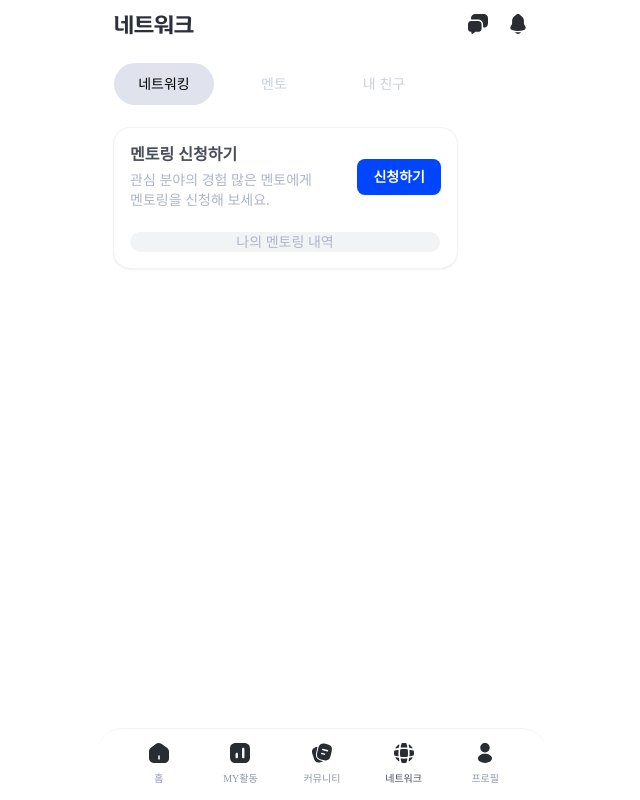
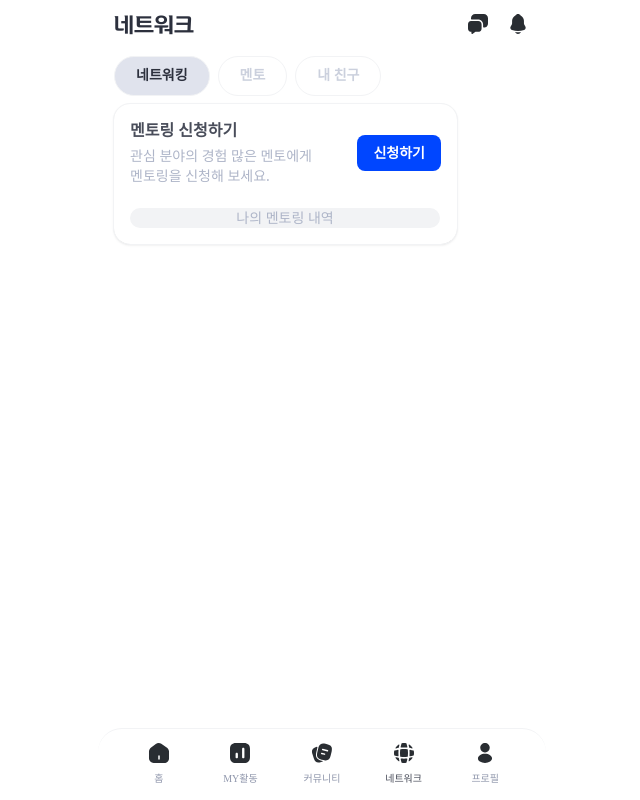
Before and after one commit to hyphens-shinhan/front-end, a Next.js app in the folder hyphens-shinhan/: page /network in a window 1280 px wide. Shown: the whole page, without its empty margins (318-958 px from the left). Built offline with nearby package versions, Linux system fonts and the light colour scheme; no server answers; a web font is replaced by a local one.

Commit message:
feat: NetworkingTabs, NearbyFriendsSection, MentoringApplicationCard 컴포넌트 리디자인

```diff
--- a/hyphens-shinhan/src/components/network/MentoringApplicationCard.tsx
+++ b/hyphens-shinhan/src/components/network/MentoringApplicationCard.tsx
@@ -1,41 +1,51 @@
 'use client'
 
 import { useRouter } from 'next/navigation'
+import Button from '@/components/common/Button'
 import { Icon } from '@/components/common/Icon'
 import { ROUTES } from '@/constants'
+import { cn } from '@/utils/cn'
 
+/** 멘토링 신청/내역 카드 */
 export default function MentoringApplicationCard() {
   const router = useRouter()
 
   return (
-    <div className="bg-white rounded-2xl border border-grey-2 shadow-none p-4 sm:p-5">
-      <div className="flex items-center justify-between gap-9 mb-2.5">
-        <div className="flex flex-col gap-1.5">
-          <h3 className="font-semibold text-base text-grey-10 leading-[22px]">
-            멘토링 신청하기
-          </h3>
-          <p className="text-sm text-grey-7 leading-5">
-            전장학생 및 전문 멘토 연결
-          </p>
+    <div className={styles.card}>
+      <div className={styles.header}>
+        <div className={styles.titleBlock}>
+          <h3 className={styles.title}>멘토링 신청하기</h3>
+          <p className={styles.subtitle}>OB선배, 전문 멘토님과의 멘토링</p>
         </div>
-        <button
-          type="button"
+        <Button
+          label="신청하기"
+          size="S"
+          type="primary"
+          className="px-2.5"
           onClick={() => router.push(ROUTES.MENTORS.QUESTIONNAIRE)}
-          className="px-5 py-2.5 bg-primary-shinhanblue text-white font-semibold text-sm leading-5 rounded-lg hover:opacity-90 transition-colors shrink-0"
-        >
-          신청하기
-        </button>
+        />
       </div>
       <button
         type="button"
         onClick={() => router.push(ROUTES.MENTORS.HISTORY)}
-        className="w-full flex items-center justify-between bg-grey-2 rounded-xl px-4 py-3 hover:bg-grey-3 transition-colors"
+        className={styles.historyButton}
       >
-        <span className="font-medium text-base text-grey-10 leading-[22px]">
-          나의 멘토링 내역
-        </span>
-        <Icon name="IconLLineArrowRight" size={20} className="text-grey-5" />
+        <span className={styles.historyLabel}>나의 멘토링 내역</span>
+        <Icon name="IconLLineArrowRight" size={20} className={styles.historyIcon} />
       </button>
     </div>
   )
 }
+
+const styles = {
+  card: cn('bg-white rounded-[16px] border border-grey-2 shadow-none px-4 py-4.5'),
+  header: cn('flex items-center justify-between gap-9 mb-2.5'),
+  titleBlock: cn('flex flex-col gap-1.5'),
+  title: cn('title-16 text-grey-11'),
+  subtitle: cn('body-8 text-grey-9'),
+  historyButton: cn(
+    'w-full flex items-center justify-between bg-grey-2 rounded-[16px] px-4 py-3.5 hover:bg-grey-3 transition-colors active:scale-96',
+  ),
+  historyLabel: cn('body-5 text-grey-10'),
+  historyIcon: cn('text-grey-5'),
+}
--- a/hyphens-shinhan/src/components/network/NearbyFriendsSection.tsx
+++ b/hyphens-shinhan/src/components/network/NearbyFriendsSection.tsx
@@ -13,6 +13,7 @@ interface NearbyFriendsSectionProps {
   currentLocation?: Location
 }
 
+/** 주변 친구 목록 */
 export default function NearbyFriendsSection({
   onToggleMap,
   people: peopleProp,
@@ -22,34 +23,36 @@ export default function NearbyFriendsSection({
   const currentLocation = currentLocationProp ?? CURRENT_LOCATION
 
   return (
-    <div className="space-y-3">
+    <div className={styles.container}>
+      <div className={styles.sectionTitleBlock}>
+        <h2 className={styles.sectionTitle}>추천 친구를 살펴봐요</h2>
+      </div>
       <button
         type="button"
-        className="w-full flex items-center justify-between px-4 hover:opacity-80 transition-opacity"
+        className={styles.rowButton}
         onClick={onToggleMap}
       >
-        <h2 className="font-semibold text-lg text-grey-10 leading-[22px]">
-          추천 친구를 살펴봐요
-        </h2>
-        <Icon name="IconLLineArrowRight" size={20} className="text-grey-5" />
+        <h3 className={styles.subsectionTitle}>나와 가까운</h3>
+        <Icon name="IconLLineArrowRight" size={24} className={styles.arrowIcon} />
       </button>
-      <button
-        type="button"
-        className="w-full flex items-center justify-between px-4 hover:opacity-80 transition-opacity"
-        onClick={onToggleMap}
-      >
-        <h3 className="font-medium text-base text-grey-10 leading-[22px]">
-          나와 가까운
-        </h3>
-        <Icon name="IconLLineArrowRight" size={20} className="text-grey-5" />
-      </button>
-      <div className={cn('relative w-full h-[153px] rounded-2xl overflow-hidden bg-grey-3')}>
+      <div className={styles.mapWrapper}>
         <MapView
           currentLocation={currentLocation}
           people={people}
-          className="h-full"
+          className={styles.mapView}
         />
       </div>
     </div>
   )
 }
+
+const styles = {
+  container: cn('flex flex-col gap-3'),
+  sectionTitleBlock: cn('w-full flex items-center pt-5'),
+  rowButton: cn('w-full flex items-center justify-between py-1'),
+  sectionTitle: cn('title-18 text-grey-11'),
+  subsectionTitle: cn('title-16 text-grey-10'),
+  arrowIcon: cn('text-grey-9'),
+  mapWrapper: cn('relative w-full h-[153px] overflow-hidden bg-grey-3'),
+  mapView: cn('h-full'),
+}
--- a/hyphens-shinhan/src/components/network/NetworkingTabs.tsx
+++ b/hyphens-shinhan/src/components/network/NetworkingTabs.tsx
@@ -1,8 +1,14 @@
 'use client'
 
-import { cn } from '@/utils/cn'
+import PillTabs from '@/components/common/PillTabs'
 
 export type NetworkTab = 'networking' | 'mentors' | 'friends'
+
+const NETWORK_TABS: { value: NetworkTab; label: string }[] = [
+  { value: 'networking', label: '네트워킹' },
+  { value: 'mentors', label: '멘토' },
+  { value: 'friends', label: '내 친구' },
+]
 
 interface NetworkingTabsProps {
   activeTab: NetworkTab
@@ -13,34 +19,15 @@ export default function NetworkingTabs({
   activeTab,
   onTabChange,
 }: NetworkingTabsProps) {
-  const tabClass =
-    'w-[100px] px-6 py-2.5 rounded-full font-medium text-sm leading-[22px] transition-colors'
-  const activeClass = 'bg-[#E0E3ED] text-black'
-  const inactiveClass = 'bg-transparent text-[#CBD0DD]'
+  const activeIndex = NETWORK_TABS.findIndex((t) => t.value === activeTab)
 
   return (
-    <div className="flex items-center justify-start gap-[10px] px-4 mt-[15px] mb-[15px] h-[50px] pt-px pb-[10px]">
-      <button
-        type="button"
-        onClick={() => onTabChange('networking')}
-        className={cn(tabClass, activeTab === 'networking' ? activeClass : inactiveClass)}
-      >
-        네트워킹
-      </button>
-      <button
-        type="button"
-        onClick={() => onTabChange('mentors')}
-        className={cn(tabClass, activeTab === 'mentors' ? activeClass : inactiveClass)}
-      >
-        멘토
-      </button>
-      <button
-        type="button"
-        onClick={() => onTabChange('friends')}
-        className={cn(tabClass, activeTab === 'friends' ? activeClass : inactiveClass)}
-      >
-        내 친구
-      </button>
-    </div>
+    <>
+      <PillTabs
+        tabs={NETWORK_TABS.map((t) => t.label)}
+        activeIndex={activeIndex >= 0 ? activeIndex : 0}
+        onChange={(index) => onTabChange(NETWORK_TABS[index].value)}
+      />
+    </>
   )
 }
```
